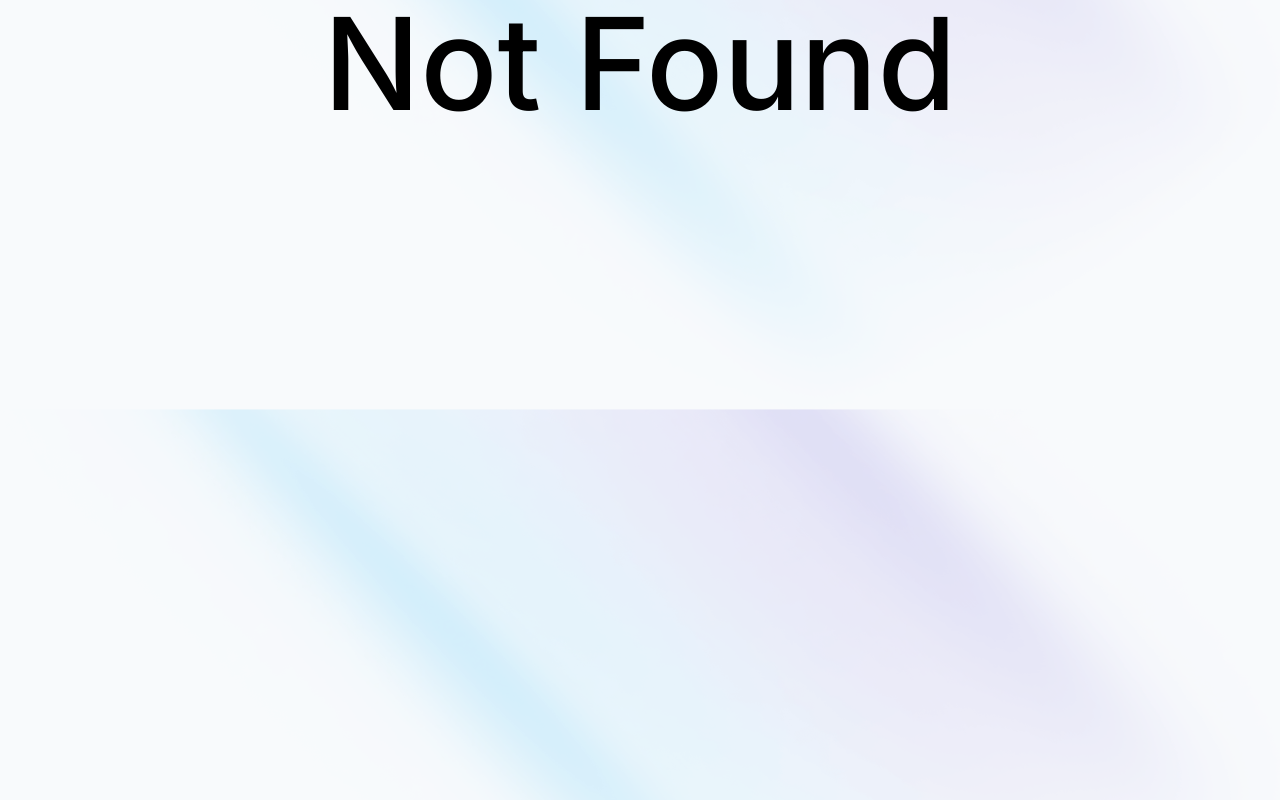
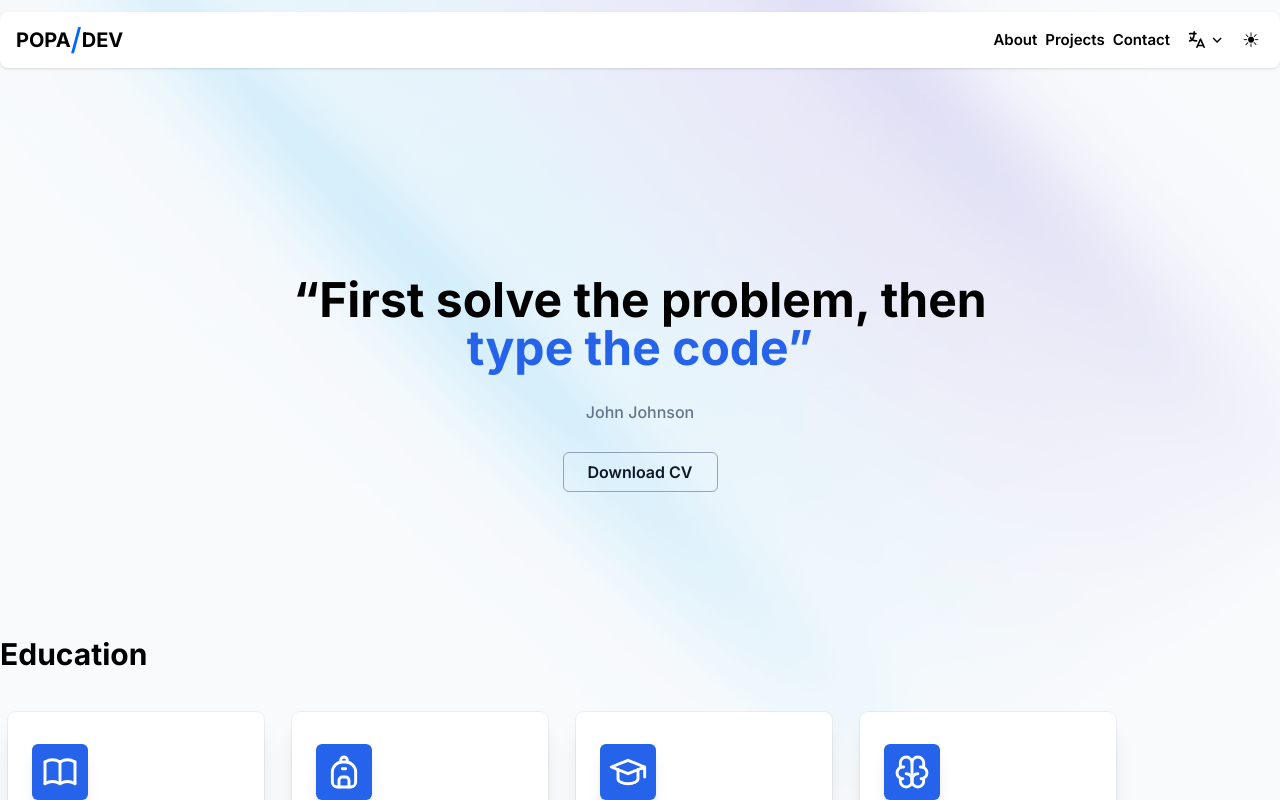
Before and after one commit to emmacamp/portafolio, a React (Vite) app: page /contact in a window 1280 px wide. Shown: the top 800 px of the page. Built offline with nearby package versions, Linux system fonts and the light colour scheme.

Commit message:
config routes 2

```diff
--- a/src/App.jsx
+++ b/src/App.jsx
@@ -17,7 +17,7 @@ function App() {
           <Route path="/" element={<Home />} />
           <Route path="/home" element={<Home />} />
           <Route path="/portafolio" element={<Home />} />
-          <Route path='*' element={<h1 className='text-center text-9xl'>Not Found</h1>} />
+          <Route path='*' element={<Home />} />
         </Routes>
 
       </BrowserRouter>
```
